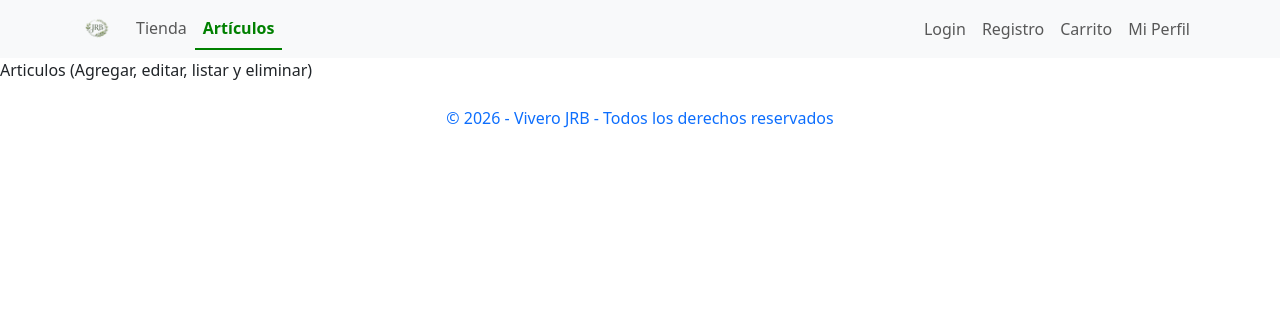
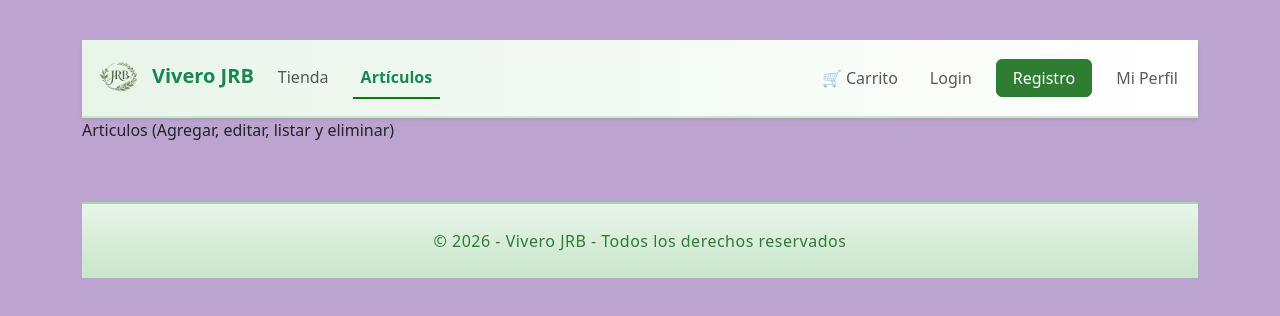
Before and after one commit to blarrain/ADL-proyecto-final-front, a React (Vite) app: page /article in a window 1280 px wide. Shown: the top 316 px of the page. Built offline with nearby package versions, Linux system fonts and the light colour scheme.

Commit message:
style pagina principal

```diff
--- a/src/App.css
+++ b/src/App.css
@@ -1,5 +1,20 @@
 @import url("https://cdn.jsdelivr.net/npm/bootstrap-icons@1.13.1/font/bootstrap-icons.min.css");
 
+.page-wrapper {
+  background-color: #bda3cf;
+  padding-top: 40px;
+  padding-bottom: 60px;
+  min-height: 100vh;
+}
+
+
+ /* CARD */
+ .card {
+  border: none;
+  border-radius: 14px;
+  background: white;
+  box-shadow: 0 10px 25px rgba(0,0,0,0.12);
+}
 
 .card-img-top {
   height: 220px !important;
@@ -7,3 +22,44 @@
   object-fit: cover;
   object-position: center;
 }
+
+/* NAVBAR */
+.navbar-vivero {
+  background: linear-gradient(90deg, #e8f5e9, #ffffff);
+  border-bottom: 2px solid #c8e6c9;
+}
+
+.navbar-vivero .nav-link {
+  transition: all 0.2s ease;
+}
+
+.navbar-vivero .nav-link:hover {
+  color: #2e7d32;
+  transform: translateY(-1px);
+}
+
+.navbar-vivero .btn-success {
+  background-color: #2e7d32;
+  border-color: #2e7d32;
+}
+
+.navbar-vivero .btn-success:hover {
+  background-color: #1b5e20;
+  border-color: #1b5e20;
+}
+
+
+/* FOOTER */
+.footer-vivero {
+  background: linear-gradient(180deg, #e8f5e9 0%, #c8e6c9 100%);
+  border-top: 2px solid #a5d6a7;
+  padding: 25px 0;
+  margin-top: 60px;
+}
+
+.footer-vivero p {
+  margin: 0;
+  color: #2e7d32;
+  font-weight: 500;
+  letter-spacing: 0.5px;
+}
--- a/src/App.jsx
+++ b/src/App.jsx
@@ -12,25 +12,34 @@ import CartPage from './pages/CartPage';
 import ArticlePage from './pages/ArticlePage';
 import Footer from './components/Footer';
 
+
+import Container from 'react-bootstrap/Container';
+
 function App() {
 	const { user } = useContext(UserContext)
 	return (
     <>
+	<div className="page-wrapper">
+      <Container>
         <Navbar />
         <Routes>
           <Route path="/" element={<HomePage />} />
-				<Route path="/profile" element={user ? <ProfilePage /> : <Navigate to="/login" />} />
+          <Route
+            path="/profile"
+            element={user ? <ProfilePage /> : <Navigate to="/login" />}
+          />
           <Route path="/login" element={<LoginPage />} />
           <Route path="/register" element={<RegisterPage />} />
           <Route path="/store" element={<StorePage />} />
           <Route path="/cart" element={<CartPage />} />
           <Route path="/article" element={<ArticlePage />} />
-
         </Routes>
 
-			<Footer/>
+        <Footer />
+      </Container>
+	  </div>
     </>
-	)
+  );
 }
 
 export default App;
--- a/src/components/Footer.jsx
+++ b/src/components/Footer.jsx
@@ -1,8 +1,8 @@
 const Footer = () => {
   return (
-    <footer className=" col-12 py-4 text-center  text-primary">
+    <footer className=" footer-vivero text-center">
       <div className="row justify-content-center">
-        © 2026 - Vivero JRB - Todos los derechos reservados
+        <p>© 2026 - Vivero JRB - Todos los derechos reservados</p>
       </div>
     </footer>
   );
--- a/src/components/Navbar.jsx
+++ b/src/components/Navbar.jsx
@@ -11,47 +11,72 @@ import miLogo from './../assets/img/logoJRB.png';
 
 function CollapsibleExample() {
 
-    const setActiveClass = ({ isActive }) => (isActive ? "active" : undefined);
+  const setActiveClass = ({ isActive }) =>
+    isActive ? "nav-link active fw-bold text-success" : "nav-link";
+
   const setActiveStyle = ({ isActive }) => ({
-        color: isActive ? 'green' : '',
-        borderBottom: isActive ? '2px solid green' : 'none',
-        fontWeight: isActive ? 'bold' : ''
-    })
+    borderBottom: isActive ? "2px solid green" : "none"
+  });
+
   return (
-        <Navbar collapseOnSelect expand="lg" className="bg-body-tertiary">
+    <Navbar expand="lg" bg="light" className="navbar-vivero shadow-sm sticky-top">
       <Container>
-                <Navbar.Brand as={NavLink} to="/" className={setActiveClass} style={setActiveStyle}>
-                    <img src={miLogo} width="30" height="30" className="d-inline-block align-top" alt="Logo de Inicio" />
+
+        {/* LOGO */}
+        <Navbar.Brand as={NavLink} to="/" className="fw-bold text-success">
+          <img
+            src={miLogo}
+            width="50"
+            height="50"
+            className="me-2"
+            alt="Logo"
+          />
+          Vivero JRB
         </Navbar.Brand>
-                <Navbar.Toggle aria-controls="responsive-navbar-nav" />
-                <Navbar.Collapse id="responsive-navbar-nav">
-                    <Nav className="me-auto">
-                        <Nav.Link as={NavLink} className={setActiveClass} to="/store" style={setActiveStyle}>Tienda</Nav.Link>
-                        <Nav.Link as={NavLink} className={setActiveClass} to="/article" style={setActiveStyle}>Artículos</Nav.Link>
-                        {/* <Nav.Link href="#pricing">Pricing</Nav.Link>
-                        <NavDropdown title="Dropdown" id="collapsible-nav-dropdown">
-                            <NavDropdown.Item href="#action/3.1">Action</NavDropdown.Item>
-                            <NavDropdown.Item href="#action/3.2">
-                                Another action
-                            </NavDropdown.Item>
-                            <NavDropdown.Item href="#action/3.3">Something</NavDropdown.Item>
-                            <NavDropdown.Divider />
-                            <NavDropdown.Item href="#action/3.4">
-                                Separated link
-                            </NavDropdown.Item>
-                        </NavDropdown> */}
+
+        <Navbar.Toggle />
+        <Navbar.Collapse>
+
+          {/* MENÚ IZQUIERDO */}
+          <Nav className="me-auto gap-3">
+            <NavLink to="/store" className={setActiveClass} style={setActiveStyle}>
+              Tienda
+            </NavLink>
+
+            <NavLink to="/article" className={setActiveClass} style={setActiveStyle}>
+              Artículos
+            </NavLink>
           </Nav>
-                    <Nav>
-                        <Nav.Link as={NavLink} to="/login" className={setActiveClass} style={setActiveStyle}>Login</Nav.Link>
-                        <Nav.Link as={NavLink} to="/register" className={setActiveClass} style={setActiveStyle}>Registro</Nav.Link>
-                        <Nav.Link as={NavLink} to="/cart" className={setActiveClass} style={setActiveStyle}>Carrito</Nav.Link>
-                        <Nav.Link as={NavLink} to="/profile" className={setActiveClass} style={setActiveStyle}> Mi Perfil </Nav.Link>
+
+          {/* MENÚ DERECHO */}
+          <Nav className="align-items-center gap-3">
+
+            <NavLink to="/cart" className={setActiveClass} style={setActiveStyle}>
+              🛒 Carrito
+            </NavLink>
+
+            <NavLink to="/login" className={setActiveClass} style={setActiveStyle}>
+              Login
+            </NavLink>
+
+            <NavLink
+              to="/register"
+              className="btn btn-success text-white px-3"
+            >
+              Registro
+            </NavLink>
+
+            <NavLink to="/profile" className={setActiveClass} style={setActiveStyle}>
+              Mi Perfil
+            </NavLink>
 
           </Nav>
+
         </Navbar.Collapse>
       </Container>
     </Navbar>
   );
 }
 
+
 export default CollapsibleExample
```
Lines whose indentation alone changed are shown as unchanged.
